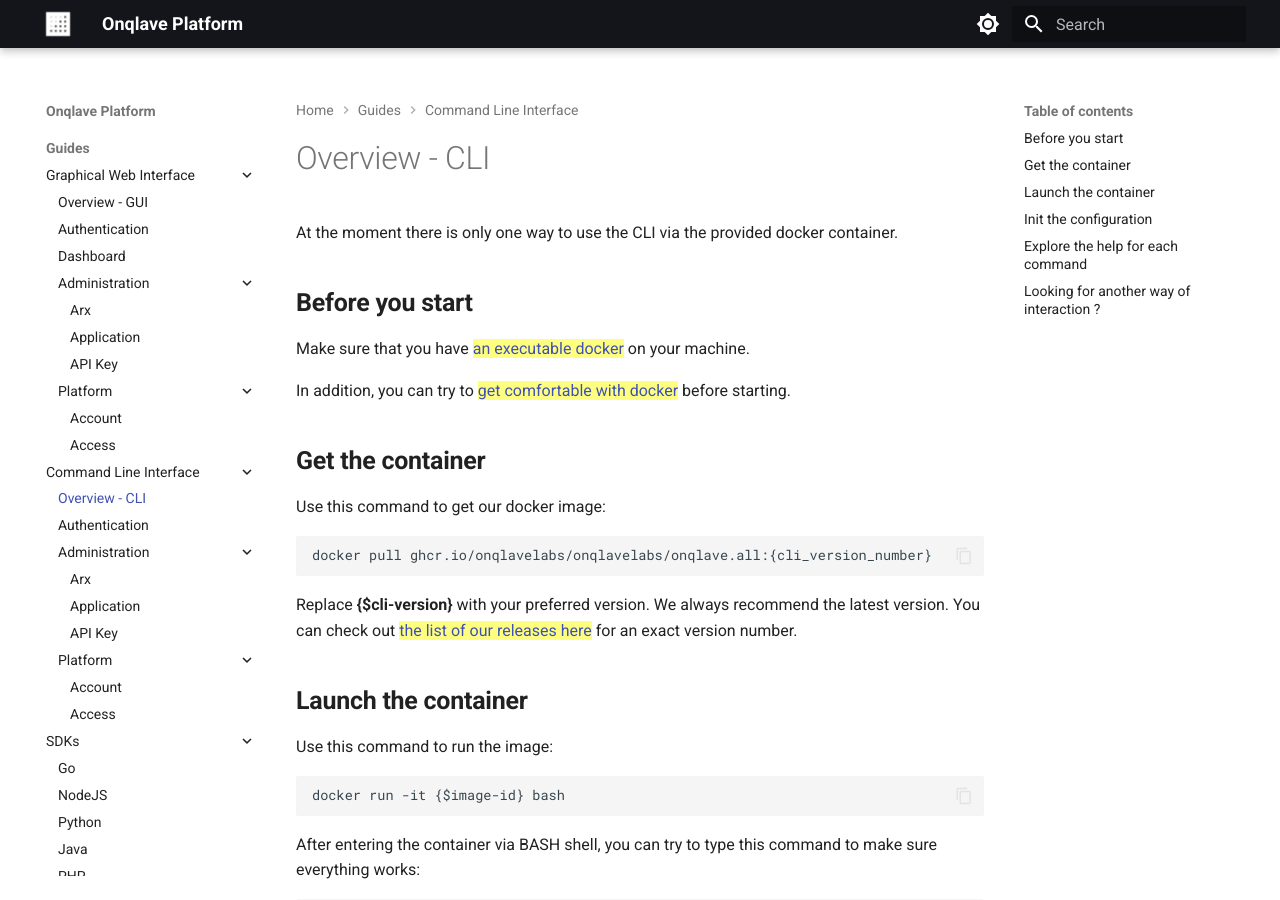
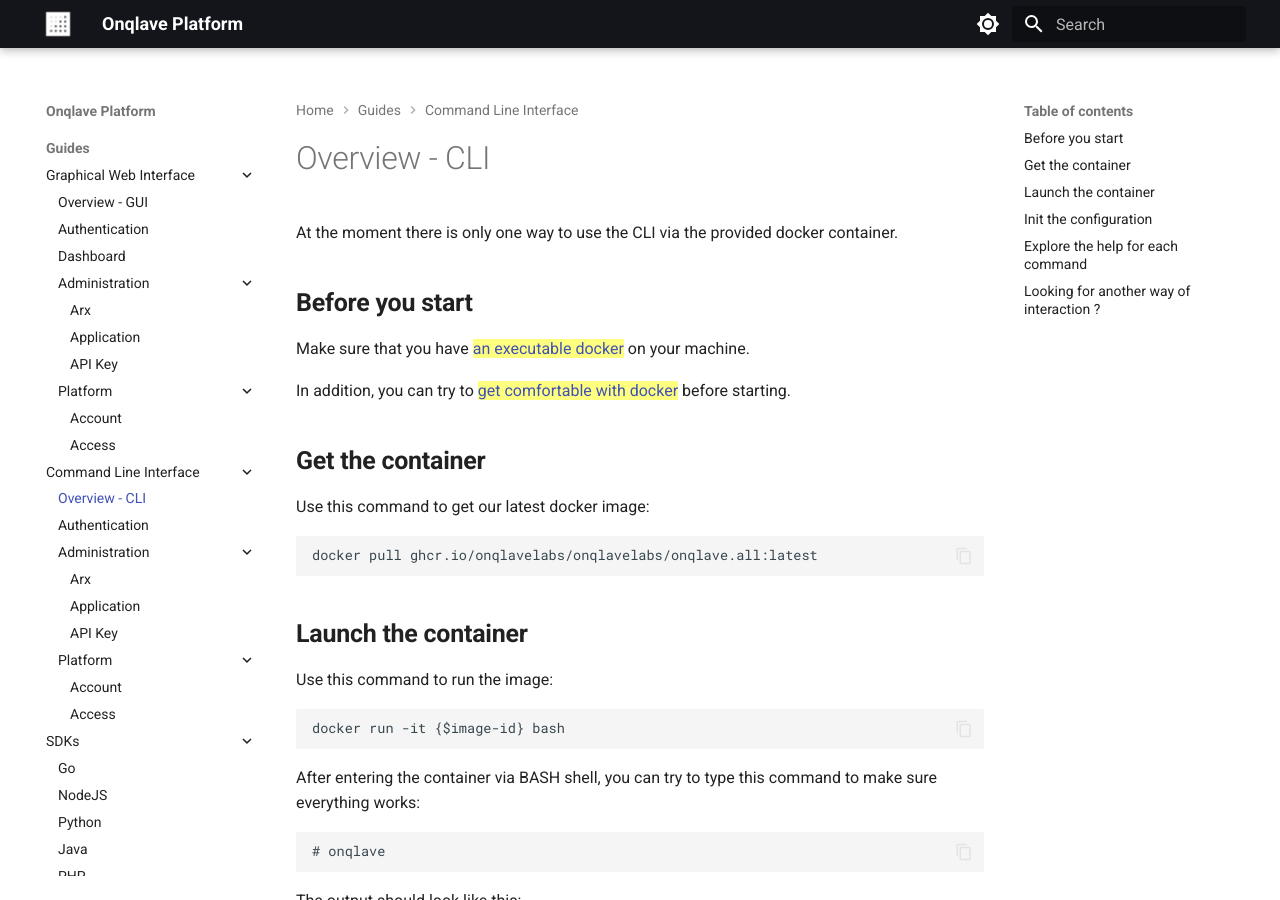
Before and after one commit to onqlavelabs/onqlave.docs, an MkDocs documentation site: the page built from docs/guides/cli-guide/overview-cli.md, in a window 1280 px wide and 900 px high. Built offline with MkDocs 1.6.1 and Material for MkDocs 9.7.7, drawn with Linux system fonts in a browser that asks for light colours; the version menu is left out.

Commit message:
update links
Signed-off-by: dcatonqlave <dc@onqlave.com>

````diff
--- a/docs/guides/cli-guide/overview-cli.md
+++ b/docs/guides/cli-guide/overview-cli.md
@@ -8,13 +8,13 @@
 
 ## **Get the container**
 
-Use this command to get our docker image:
+Use this command to get our latest docker image:
 
 ```
-docker pull ghcr.io/onqlavelabs/onqlavelabs/onqlave.all:{cli_version_number}
+docker pull ghcr.io/onqlavelabs/onqlavelabs/onqlave.all:latest
 ```
-
-Replace **{$cli-version}** with your preferred version. We always recommend the latest version. You can check out <mark>[the list of our releases here](https://github.com/onqlavelabs/onqlave.all/pkgs/container/onqlavelabs%2Fonqlave.all)</mark> for an exact version number.
+<!--
+Replace **{$cli-version}** with your preferred version. We always recommend the latest version. You can check out <mark>[the list of our releases here](https://github.com/onqlavelabs/onqlave.all/pkgs/container/onqlavelabs%2Fonqlave.all)</mark> for an exact version number. -->
 
 ## **Launch the container**
 
````
Also changed, not shown: docs/getting-started/quick-start.md (+1 -1 lines), docs/index.md (+1 -1 lines).
